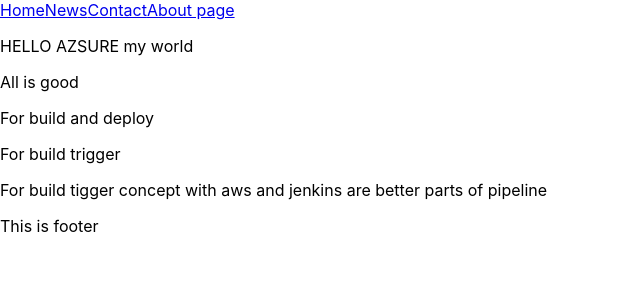
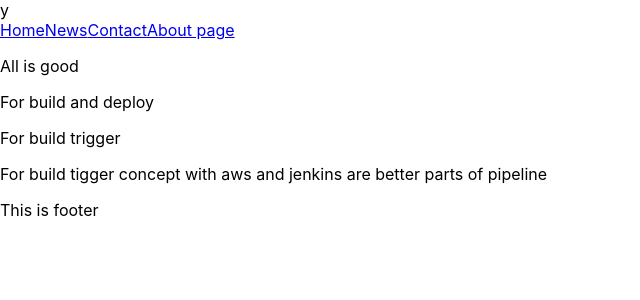
Before and after one commit to vigneshnm64/New-folder, a React (Create React App) app: page / in a window 1280 px wide. Shown: the top 300 px of the page, without its empty margins (0-640 px from the left). Built offline with nearby package versions, Linux system fonts and the light colour scheme.

Commit message:
linedelete

```diff
--- a/src/App.js
+++ b/src/App.js
@@ -5,10 +5,9 @@ const App = () => {
   return (
     <div >
 
-      <div >
+      <div >y
       <Header />
       </div>
-      <p>HELLO AZSURE my world</p>
       <p>All is good</p>
       <p>For build and deploy</p>
       <p>For build trigger </p>
```
